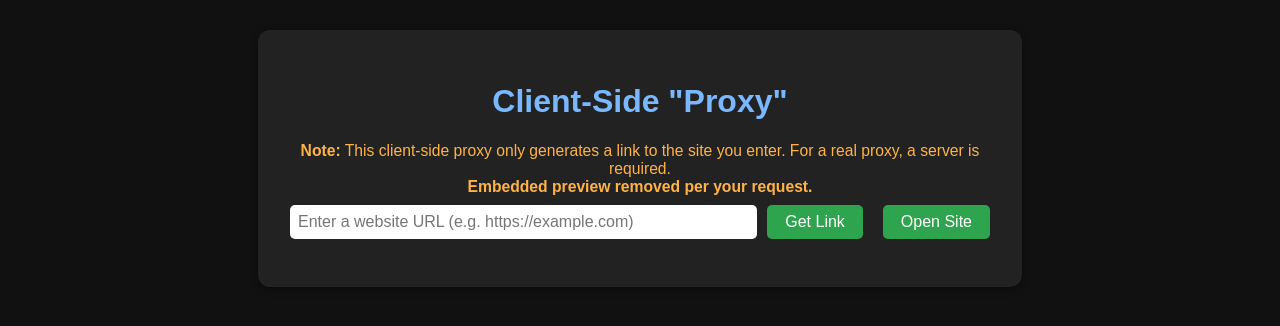
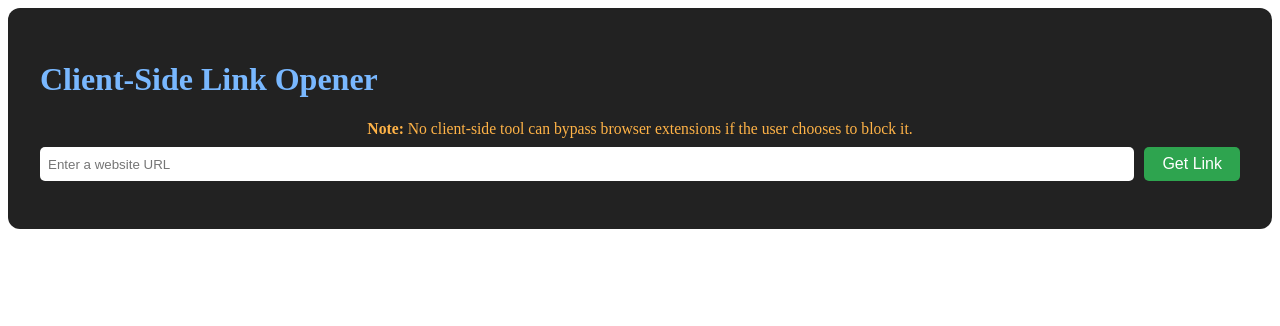
Before and after one commit to Ferginator15/prox, a plain HTML site: page index.html in a window 1280 px wide. Drawn offline with Linux system fonts and the light colour scheme.

Commit message:
Update index.html

```diff
--- a/index.html
+++ b/index.html
@@ -2,92 +2,40 @@
 <html lang="en">
 <head>
   <meta charset="UTF-8">
-  <title>Universal Web Proxy (Client-Side Only)</title>
+  <title>Universal Web Link</title>
   <style>
-    body {
-      font-family: Arial, sans-serif;
-      background: #111;
-      color: #eee;
-      margin: 0;
-      padding: 0;
-    }
-    .container {
-      max-width: 700px;
-      margin: 30px auto;
-      background: #222;
-      padding: 2em;
-      border-radius: 12px;
-      box-shadow: 0 2px 8px #0006;
-    }
-    h1 {
-      text-align: center;
-      color: #79b8ff;
-    }
-    form {
-      display: flex;
-      gap: 10px;
-      margin-bottom: 16px;
-      justify-content: center;
-    }
-    input[type="url"] {
-      flex: 1;
-      padding: 8px;
-      border-radius: 5px;
-      border: none;
-      font-size: 1em;
-    }
-    button, a#openLink {
-      background: #2ea44f;
-      color: #fff;
-      border: none;
-      border-radius: 5px;
-      padding: 8px 18px;
-      font-size: 1em;
-      cursor: pointer;
-      transition: background 0.2s;
-      text-decoration: none;
-      display: inline-block;
-    }
-    button:hover, a#openLink:hover {
-      background: #22863a;
-    }
-    #openLink {
-      margin-left: 10px;
-      display: none;
-    }
-    .note {
-      color: #ffb347;
-      font-size: 0.98em;
-      margin-bottom: 0.6em;
-      text-align: center;
-    }
+    .xYzA12 { background: #222; color: #eee; padding: 2em; border-radius: 12px; }
+    .aBcD34 { color: #79b8ff; }
+    .zZyY99 { display: flex; gap: 10px; margin-bottom: 16px; }
+    .qWeR56 { flex: 1; padding: 8px; border-radius: 5px; border: none; }
+    .eRtY78, .tYuI23 { background: #2ea44f; color: #fff; border: none; border-radius: 5px; padding: 8px 18px; font-size: 1em; cursor: pointer; text-decoration: none; }
+    .tYuI23 { margin-left: 10px; display: none; }
+    .note { color: #ffb347; font-size: 0.98em; margin-bottom: 0.6em; text-align: center; }
   </style>
 </head>
 <body>
-  <div class="container">
-    <h1>Client-Side "Proxy"</h1>
+  <div class="xYzA12">
+    <h1 class="aBcD34">Client-Side Link Opener</h1>
     <div class="note">
-      <b>Note:</b> This client-side proxy only generates a link to the site you enter. For a real proxy, a server is required.<br>
-      <b>Embedded preview removed per your request.</b>
+      <b>Note:</b> No client-side tool can bypass browser extensions if the user chooses to block it.
     </div>
-    <form id="proxyForm">
-      <input type="url" id="urlInput" placeholder="Enter a website URL (e.g. https://example.com)" required>
-      <button type="submit">Get Link</button>
-      <a id="openLink" href="#" target="_blank" rel="noopener">Open Site</a>
+    <form class="zZyY99" id="form1">
+      <input type="url" class="qWeR56" id="input1" placeholder="Enter a website URL" required>
+      <button class="eRtY78" type="submit">Get Link</button>
+      <a class="tYuI23" id="link1" href="#" target="_blank" rel="noopener">Open Site</a>
     </form>
   </div>
   <script>
-    const form = document.getElementById('proxyForm');
-    const input = document.getElementById('urlInput');
-    const openLink = document.getElementById('openLink');
-
+    const form = document.getElementById('form1');
+    const input = document.getElementById('input1');
+    const link = document.getElementById('link1');
     form.addEventListener('submit', function(e) {
       e.preventDefault();
       let url = input.value.trim();
       if (!/^https?:\/\//.test(url)) url = 'https://' + url;
-      openLink.href = url;
-      openLink.style.display = 'inline-block';
-      openLink.textContent = 'Open Site';
+      link.href = url;
+      link.style.display = 'inline-block';
+      link.textContent = 'Open Site';
     });
   </script>
 </body>
```
